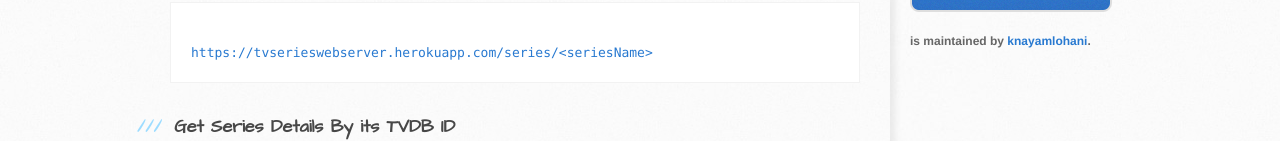
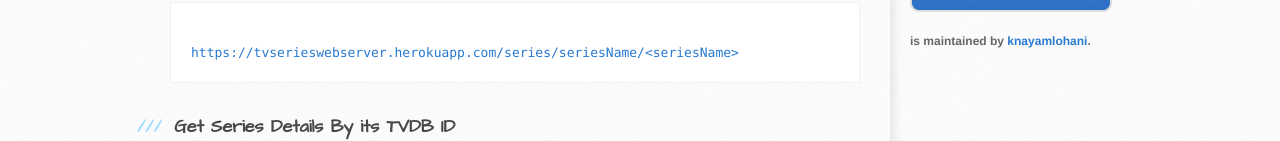
Before and after one commit to knayamlohani/tvserieswebserver, a website: page public/index.html in a window 1280 px wide. Shown: the part 436-577 px from the top of the page. Drawn offline with Linux system fonts and the light colour scheme.

Commit message:
updated the url to search series by name

```diff
--- a/public/index.html
+++ b/public/index.html
@@ -38,7 +38,7 @@
 <a id="rather-drive-stick" class="anchor" href="#rather-drive-stick" aria-hidden="true"><span class="octicon octicon-link"></span></a>Searching a TV Show</h3>
 
 <pre><code>
-https://tvserieswebserver.herokuapp.com/series/&ltseriesName&gt
+https://tvserieswebserver.herokuapp.com/series/seriesName/&ltseriesName&gt
 </code></pre>
 
 <h3>
```
